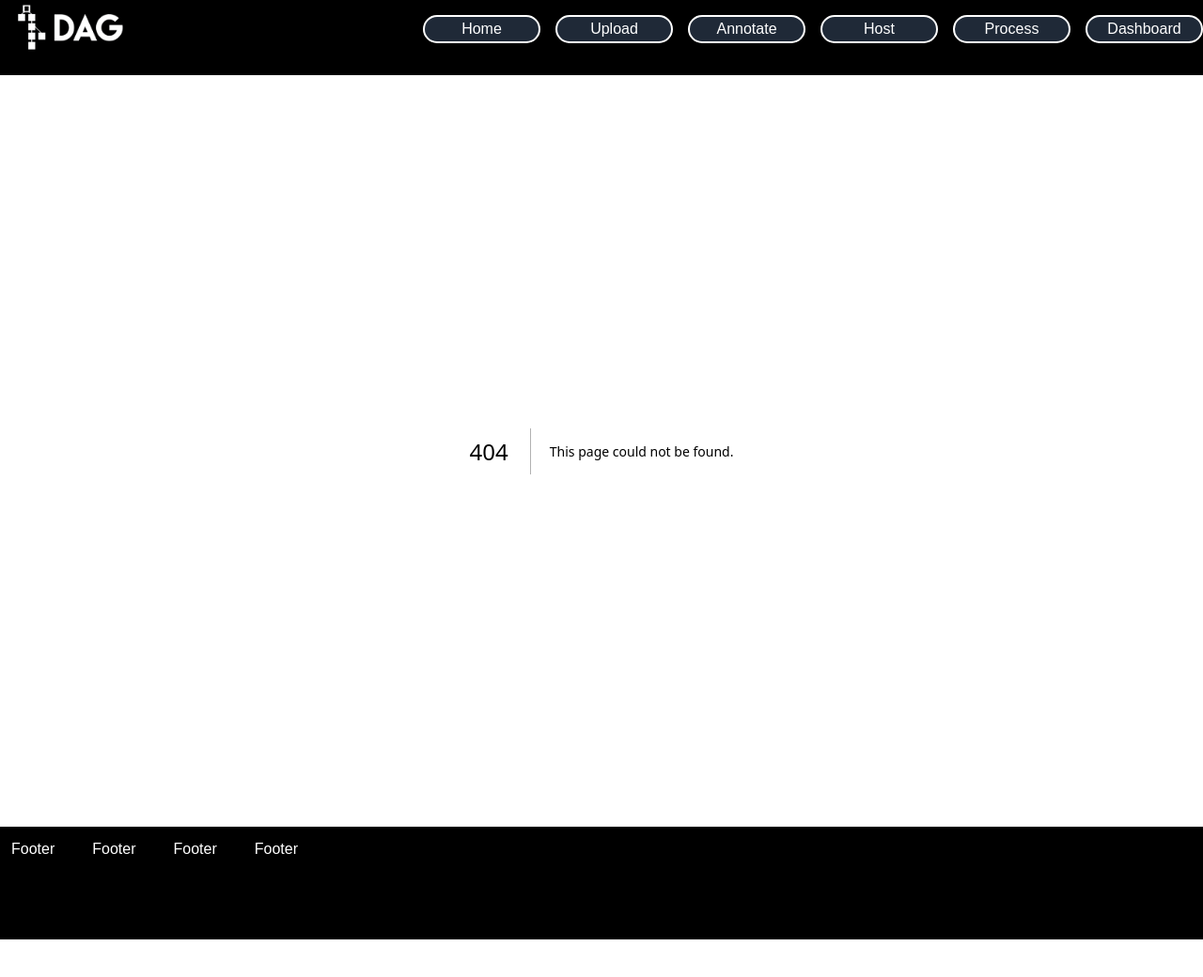
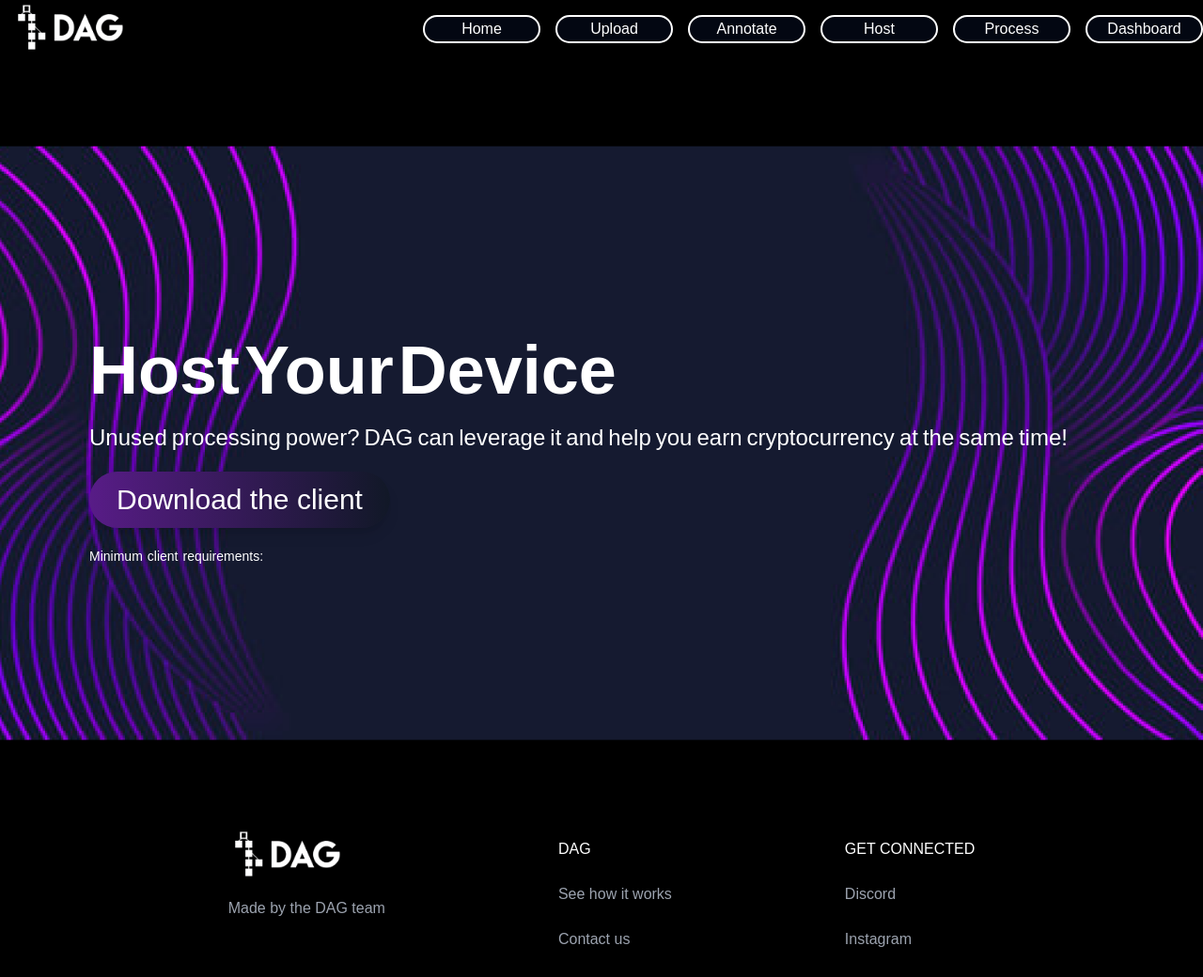
Before and after one commit to Bobliuuu/DAG, a Next.js app in the folder dag/: page /host in a window 1280 px wide. Before the commit this address had no page. Shown: the whole page at 94% size. Before the commit the page ends 1000 px from the top, so only its background shows below. Built offline with nearby package versions, Linux system fonts and the light colour scheme.

Commit message:
Updated webpagfes for upload, annotate, host

```diff
--- a/dag/package.json
+++ b/dag/package.json
@@ -15,6 +15,7 @@
     "next": "^13.4.19",
     "react": "18.2.0",
     "react-dom": "18.2.0",
+    "react-icons": "^4.11.0",
     "zod": "^3.21.4"
   },
   "devDependencies": {
--- a/dag/src/components/AnimatedButtons.tsx
+++ b/dag/src/components/AnimatedButtons.tsx
@@ -11,7 +11,7 @@ const AnimatedButtons: React.FC<AnimatedButtonsProps> = ({ sentence, styling, li
     hidden: {opacity: 0, scale: 0}, visible: {opacity: 1, scale:1, transition: {type: "spring", damping: 10, stiffness: 120}}
 };
   return (
-    <motion.div className = {`${styling} justify-center items-cetner`} variants = {container} initial = "hidden" animate = "visible" whileHover={{
+    <motion.div className = {`${styling} justify-center items-center`} variants = {container} initial = "hidden" animate = "visible" whileHover={{
       scale: 1.05,
       transition: { duration: 0.3, type: "spring" },
     }}
--- a/dag/src/components/AnimatedButtonsNavbar.tsx
+++ b/dag/src/components/AnimatedButtonsNavbar.tsx
@@ -34,7 +34,7 @@ const AnimatedButtonsNavbar: React.FC<AnimatedButtonsNavbarProps> = ({
         }}
         whileTap={{ scale: 0.9 }}
       >
-        <motion.button className="flex h-[30px] w-[125px] items-center justify-center rounded-full border-2 border-white bg-gray-800 p-3 hover:opacity-70">
+        <motion.button className="flex h-[30px] w-[125px] items-center justify-center rounded-full border-2 border-white bg-gray-950 p-3 hover:opacity-70">
           <h2 className={`flex font-thin`}>{sentence}</h2>
         </motion.button>
       </motion.div>
--- a/dag/src/components/Footer.tsx
+++ b/dag/src/components/Footer.tsx
@@ -3,22 +3,35 @@ import React from "react";
 import { motion } from "framer-motion";
 import AnimatedButtons from "./AnimatedButtons";
 import Link from "next/link";
+import logo from "public/img/graphics/Logo.png";
+import Image from "next/image";
 const Footer: React.FC = () => {
 
   return (
+<div className="bg-black flex justify-center items-center">
     <motion.div
-      className="bg-black h-[15vh] flex flex-wrap overflow-hidden break-all"
-      // variants={}
+      className="h-[20vh] flex flex-wrap overflow-hidden break-all gap-x-40 justify-end pb-40"
       initial="hidden"
       animate="visible"
     >
-      <div className = "flex flex-row gap-4">
-      <AnimatedButtons sentence = "Footer" styling = "text-white" link=""/>
-      <AnimatedButtons sentence = "Footer" styling = "text-white" link=""/>
-      <AnimatedButtons sentence = "Footer" styling = "text-white" link=""/>
-      <AnimatedButtons sentence = "Footer" styling = "text-white" link=""/>
+
+
+      <div className = "flex flex-col">
+      <Image src={logo} alt="logo" width={150} height={150} />
+      <AnimatedButtons sentence = "Made by the DAG team" styling = "text-gray-400" link=""/>
+      </div>
+      <div className = "flex flex-col">
+      <AnimatedButtons sentence = "DAG" styling = "text-white" link=""/>
+      <AnimatedButtons sentence = "See how it works" styling = "text-gray-400" link=""/>
+      <AnimatedButtons sentence = "Contact us" styling = "text-gray-400" link=""/>
+      </div>
+      <div className = "flex flex-col">
+      <AnimatedButtons sentence = "GET CONNECTED" styling = "text-white" link=""/>
+      <AnimatedButtons sentence = "Discord" styling = "text-gray-400" link=""/>
+      <AnimatedButtons sentence = "Instagram" styling = "text-gray-400" link=""/>
       </div>
     </motion.div>
+    </div>
   );
 };
 
--- a/dag/src/components/Navbar.tsx
+++ b/dag/src/components/Navbar.tsx
@@ -13,6 +13,7 @@ const Navbar: React.FC = () => {
       initial="hidden"
       animate="visible"
     >
+
       <div className="flex w-full items-start justify-between">
         <button>
           <Image src={logo} alt="logo" width={150} height={150} />
@@ -22,7 +23,7 @@ const Navbar: React.FC = () => {
           <AnimatedButtonsNavbar
             sentence="Home"
             styling="text-white"
-            link="/index"
+            link="/"
           />
           <AnimatedButtonsNavbar
             sentence="Upload"
@@ -32,18 +33,18 @@ const Navbar: React.FC = () => {
           <AnimatedButtonsNavbar
             sentence="Annotate"
             styling="text-white"
-            link=""
+            link="/annotate"
           />
-          <AnimatedButtonsNavbar sentence="Host" styling="text-white" link="" />
+          <AnimatedButtonsNavbar sentence="Host" styling="text-white" link="/host" />
           <AnimatedButtonsNavbar
             sentence="Process"
             styling="text-white"
-            link=""
+            link="/process"
           />
           <AnimatedButtonsNavbar
             sentence="Dashboard"
             styling="text-white"
-            link=""
+            link="/dashboard"
           />
         </div>
       </div>
--- a/dag/src/pages/_app.tsx
+++ b/dag/src/pages/_app.tsx
@@ -1,5 +1,5 @@
 import { type AppType } from "next/dist/shared/lib/utils";
-import "../styles/globals.css";
+import "~/styles/globals.css";
 import Navbar from "~/components/Navbar";
 import Footer from "~/components/Footer";
 
--- a/dag/src/pages/annotate.tsx
+++ b/dag/src/pages/annotate.tsx
@@ -0,0 +1,44 @@
+"use client";
+import Head from "next/head";
+import Link from "next/link";
+import AnimatedText from "../components/AnimatedText";
+import AnimatedButtons from "~/components/AnimatedButtons";
+import FileUploadBox from "~/components/FileUploadBox";
+
+export default function annotate() {
+  return (
+    <>
+      <div className="bg-annotate flex-col-2 flex h-[100vh] items-center justify-center gap-11 bg-black bg-cover bg-no-repeat text-white">
+        <div className="flex flex-col justify-center">
+          <h1 className="text-7xl font-extrabold">
+            <AnimatedText sentence="Annotate and Earn" styling="" horizontal={false} />
+          </h1>
+          <AnimatedText
+            sentence="Sort. Choose. Get Paid."
+            styling="text-2xl"
+            horizontal={false}
+          />
+          <AnimatedText
+            sentence="Select various datasets from your device."
+            styling="text-2xl"
+            horizontal={true}
+          />
+          <AnimatedButtons
+            sentence="Upload Data"
+            styling="text-3xl text-center flex max-w-xs bg-gradient-to-r from-purple-900 to-gray-900 rounded-full shadow-lg"
+            link=""
+          />
+        </div>
+        <div>
+          <h1 className="text-7xl font-extrabold">
+            <FileUploadBox
+              styling="rounded-xl w-[400px] h-[200px] border-2 border-white text-center flex max-w-xl bg-gray-200 shadow-lg"
+              opacity="opacity-5"
+              link=""
+            />
+          </h1>
+        </div>
+      </div>
+    </>
+  );
+}
--- /dev/null
+++ b/dag/src/pages/host.tsx
@@ -0,0 +1,43 @@
+"use client";
+import Head from "next/head";
+import Link from "next/link";
+import AnimatedText from "../components/AnimatedText";
+import AnimatedButtons from "~/components/AnimatedButtons";
+import FileUploadBox from "~/components/FileUploadBox";
+
+export default function host() {
+  return (
+    <>
+      <div className="bg-host flex-col-2 flex h-[100vh] items-center justify-center gap-11 bg-black bg-cover bg-no-repeat text-white">
+        <div className="flex flex-col justify-center">
+          <h1 className="text-7xl font-extrabold">
+            <AnimatedText sentence="Host Your Device" styling="" horizontal={true} />
+          </h1>
+          <div className="pt-5">
+          <AnimatedText
+            sentence="Unused processing power? DAG can leverage it and help you earn cryptocurrency at the same time!"
+            styling="text-2xl"
+            horizontal={true}
+          />
+          </div>
+          <div className="pt-5">
+          <AnimatedButtons
+            sentence="Download the client"
+            styling="text-3xl text-center flex max-w-xs bg-gradient-to-r from-purple-900 to-gray-900 rounded-full shadow-lg"
+            link=""
+          />
+          </div>
+          <div className="pt-5">
+          <AnimatedText
+            sentence="Minimum client requirements:"
+            styling="text-sm"
+            horizontal={false}
+          />
+          </div>
+        </div>
+        <div>
+        </div>
+      </div>
+    </>
+  );
+}
--- /dev/null
+++ b/dag/src/pages/process.tsx
@@ -0,0 +1,32 @@
+"use client";
+import Head from "next/head";
+import Link from "next/link";
+import AnimatedText from "../components/AnimatedText";
+import AnimatedButtons from "~/components/AnimatedButtons";
+import FileUploadBox from "~/components/FileUploadBox";
+
+export default function process() {
+  return (
+    <>
+      <div className="bg-process flex-col-2 flex h-[100vh] items-center justify-center gap-11 bg-black bg-cover bg-no-repeat text-white">
+        <div className="flex flex-col justify-center">
+          <h1 className="text-7xl font-extrabold">
+            <AnimatedText sentence="Process and Run A Model" styling="" horizontal={false} />
+          </h1>
+          <AnimatedText
+            sentence="Upload, run a model, and process it through our community!"
+            styling="text-2xl"
+            horizontal={true}
+          />
+          <AnimatedButtons
+            sentence="Upload your model"
+            styling="text-3xl text-center flex max-w-xs bg-gradient-to-r from-purple-900 to-gray-900 rounded-full shadow-lg"
+            link=""
+          />
+        </div>
+        <div>
+        </div>
+      </div>
+    </>
+  );
+}
--- a/dag/src/styles/globals.css
+++ b/dag/src/styles/globals.css
@@ -2,6 +2,27 @@
 @tailwind components;
 @tailwind utilities;
 @import url("https://fonts.googleapis.com/css2?family=Poppins:wght@100;200;300;400;500;600;700;800;900&display=swap");
-body {
-  font-family: "Poppins", sans-serif;
+body,
+h1,
+h2,
+h3,
+h4,
+h5,
+h6,
+p,
+a,
+span,
+button,
+input,
+textarea,
+label,
+select,
+option,
+strong,
+em,
+small,
+blockquote,
+cite,
+address {
+    font-family: "Poppins", sans-serif;
 }
--- a/dag/tailwind.config.ts
+++ b/dag/tailwind.config.ts
@@ -3,13 +3,18 @@ import { type Config } from "tailwindcss";
 export default {
   content: ["./src/**/*.{js,ts,jsx,tsx}"],
   theme: {
-    extend: {backgroundImage: {
+    extend: {
+      fontFamily: {
+        'sans': ['Poppins', 'sans-serif'],
+      },
+      backgroundImage: {
       'upload': "url('/img/graphics/uploadbackground.png')",
       'process': "url('/img/graphics/processbackground.png')",
       'landing': "url('/img/graphics/landingbackground.png')",
       'host': "url('/img/graphics/hostbackground.png')",
       'annotate': "url('/img/graphics/annotatebackground.png')",
-    }},
+    }
+  },
   },
   plugins: [],
 } satisfies Config;
```
Also changed, not shown: 1 other file (tests, documents, lock files or other folders).
